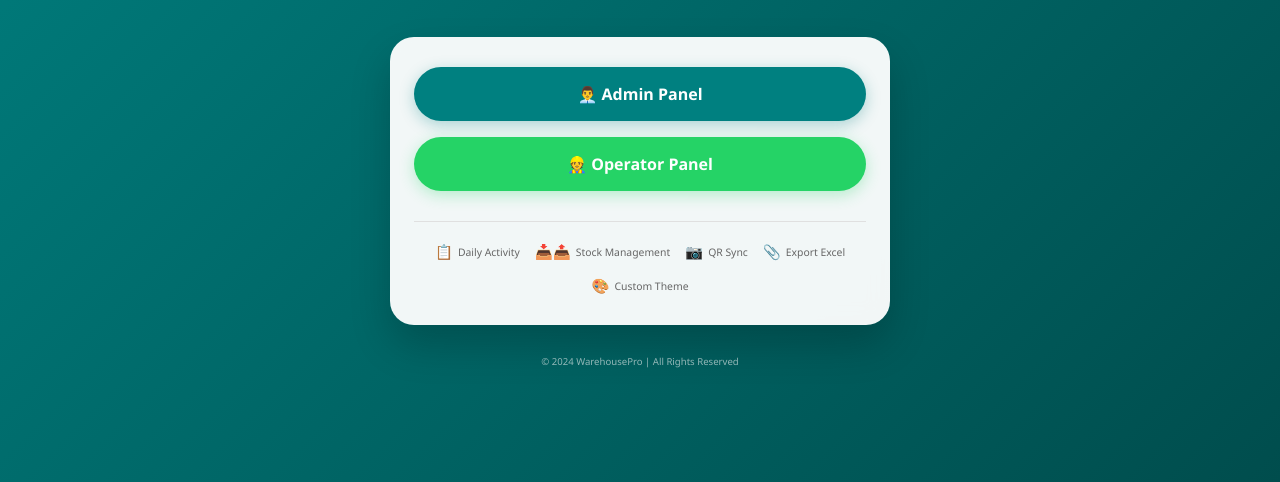
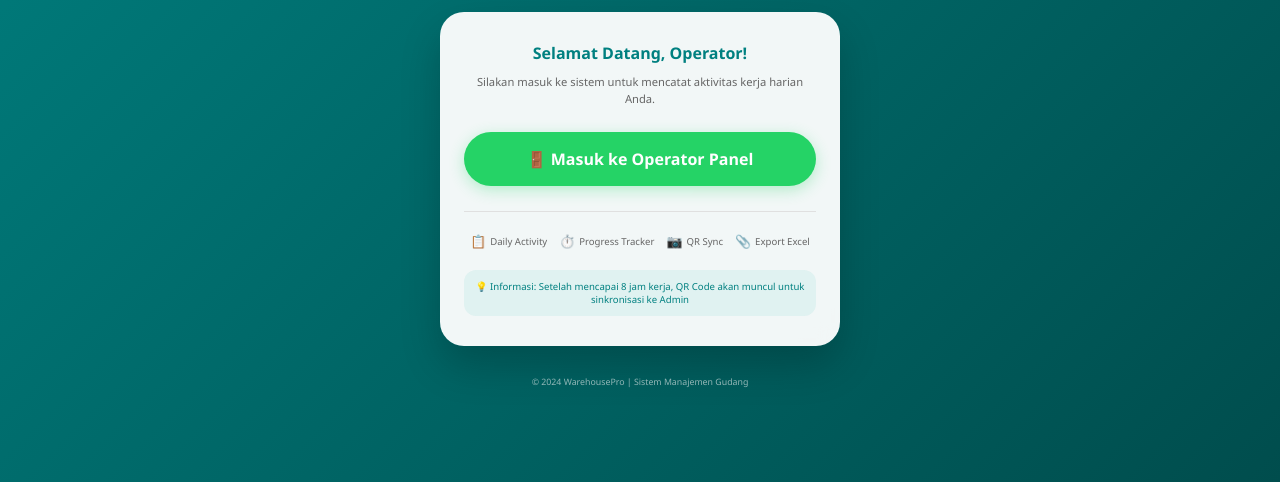
Before and after one commit to tuyul-byte/Operator, a plain HTML site: page index.html in a window 1280 px wide. Shown: the part 318-800 px from the top of the page. Drawn offline with Linux system fonts and the light colour scheme.

Commit message:
Update index.html

```diff
--- a/index.html
+++ b/index.html
@@ -3,13 +3,13 @@
 <head>
     <meta charset="UTF-8">
     <meta name="viewport" content="width=device-width, initial-scale=1.0, user-scalable=yes">
-    <title>WarehousePro - Sistem Manajemen Gudang</title>
+    <title>WarehousePro - Operator Panel</title>
     <style>
         * {
             margin: 0;
             padding: 0;
             box-sizing: border-box;
-            font-family: 'Segoe UI', Roboto, sans-serif;
+            font-family: 'Segoe UI', Roboto, 'Helvetica Neue', sans-serif;
         }
         body {
             min-height: 100vh;
@@ -20,7 +20,7 @@
             padding: 20px;
         }
         .container {
-            max-width: 500px;
+            max-width: 400px;
             width: 100%;
             text-align: center;
         }
@@ -35,13 +35,13 @@
         }
         h1 {
             color: white;
-            font-size: 2rem;
+            font-size: 1.8rem;
             margin-bottom: 10px;
             letter-spacing: 2px;
         }
         .tagline {
             color: rgba(255,255,255,0.8);
-            font-size: 0.85rem;
+            font-size: 0.8rem;
             margin-bottom: 40px;
         }
         .card {
@@ -51,17 +51,24 @@
             box-shadow: 0 20px 40px rgba(0,0,0,0.2);
             backdrop-filter: blur(10px);
         }
-        .btn-group {
-            display: flex;
-            flex-direction: column;
-            gap: 16px;
-            margin-bottom: 30px;
+        .welcome-text {
+            font-size: 1rem;
+            font-weight: 600;
+            color: #008080;
+            margin-bottom: 10px;
+        }
+        .description {
+            font-size: 0.7rem;
+            color: #666;
+            margin-bottom: 25px;
+            line-height: 1.5;
         }
         .btn {
             display: flex;
             align-items: center;
             justify-content: center;
             gap: 12px;
+            width: 100%;
             padding: 16px 24px;
             border-radius: 50px;
             font-size: 1rem;
@@ -70,49 +77,51 @@
             transition: all 0.3s ease;
             border: none;
             cursor: pointer;
-        }
-        .btn-admin {
-            background: #008080;
-            color: white;
-            box-shadow: 0 4px 15px rgba(0,128,128,0.3);
-        }
-        .btn-admin:hover {
-            background: #006666;
-            transform: translateY(-2px);
-            box-shadow: 0 6px 20px rgba(0,128,128,0.4);
-        }
-        .btn-operator {
             background: #25D366;
             color: white;
             box-shadow: 0 4px 15px rgba(37,211,102,0.3);
         }
-        .btn-operator:hover {
+        .btn:hover {
             background: #20b859;
             transform: translateY(-2px);
+            box-shadow: 0 6px 20px rgba(37,211,102,0.4);
+        }
+        .btn:active {
+            transform: translateY(0);
         }
         .features {
             display: flex;
             flex-wrap: wrap;
             justify-content: center;
-            gap: 15px;
-            margin-top: 20px;
+            gap: 12px;
+            margin-top: 25px;
             padding-top: 20px;
             border-top: 1px solid #e0e0e0;
         }
         .feature {
-            font-size: 0.65rem;
+            font-size: 0.6rem;
             color: #666;
             display: flex;
             align-items: center;
-            gap: 5px;
+            gap: 4px;
         }
         .feature span {
-            font-size: 0.9rem;
+            font-size: 0.8rem;
+        }
+        .info-box {
+            background: #e0f2f1;
+            border-radius: 12px;
+            padding: 10px;
+            margin-top: 20px;
+        }
+        .info-box p {
+            font-size: 0.6rem;
+            color: #008080;
         }
         .footer {
             margin-top: 30px;
             color: rgba(255,255,255,0.6);
-            font-size: 0.6rem;
+            font-size: 0.55rem;
         }
         @media (max-width: 480px) {
             .card { padding: 20px; }
@@ -124,31 +133,34 @@
 </head>
 <body>
     <div class="container">
-        <div class="logo">🏭</div>
+        <div class="logo">👷</div>
         <h1>WarehousePro</h1>
-        <div class="tagline">Sistem Manajemen Gudang Terintegrasi</div>
+        <div class="tagline">Operator Panel</div>
 
         <div class="card">
-            <div class="btn-group">
-                <a href="admin.html" class="btn btn-admin">
-                    👨‍💼 Admin Panel
-                </a>
-                <a href="operator.html" class="btn btn-operator">
-                    👷 Operator Panel
-                </a>
+            <div class="welcome-text">Selamat Datang, Operator!</div>
+            <div class="description">
+                Silakan masuk ke sistem untuk mencatat aktivitas kerja harian Anda.
             </div>
+
+            <a href="operator.html" class="btn">
+                🚪 Masuk ke Operator Panel
+            </a>
 
             <div class="features">
                 <div class="feature"><span>📋</span> Daily Activity</div>
-                <div class="feature"><span>📥📤</span> Stock Management</div>
+                <div class="feature"><span>⏱️</span> Progress Tracker</div>
                 <div class="feature"><span>📷</span> QR Sync</div>
                 <div class="feature"><span>📎</span> Export Excel</div>
-                <div class="feature"><span>🎨</span> Custom Theme</div>
+            </div>
+
+            <div class="info-box">
+                <p>💡 Informasi: Setelah mencapai 8 jam kerja, QR Code akan muncul untuk sinkronisasi ke Admin</p>
             </div>
         </div>
 
         <div class="footer">
-            <p>© 2024 WarehousePro | All Rights Reserved</p>
+            <p>© 2024 WarehousePro | Sistem Manajemen Gudang</p>
         </div>
     </div>
 </body>
```
